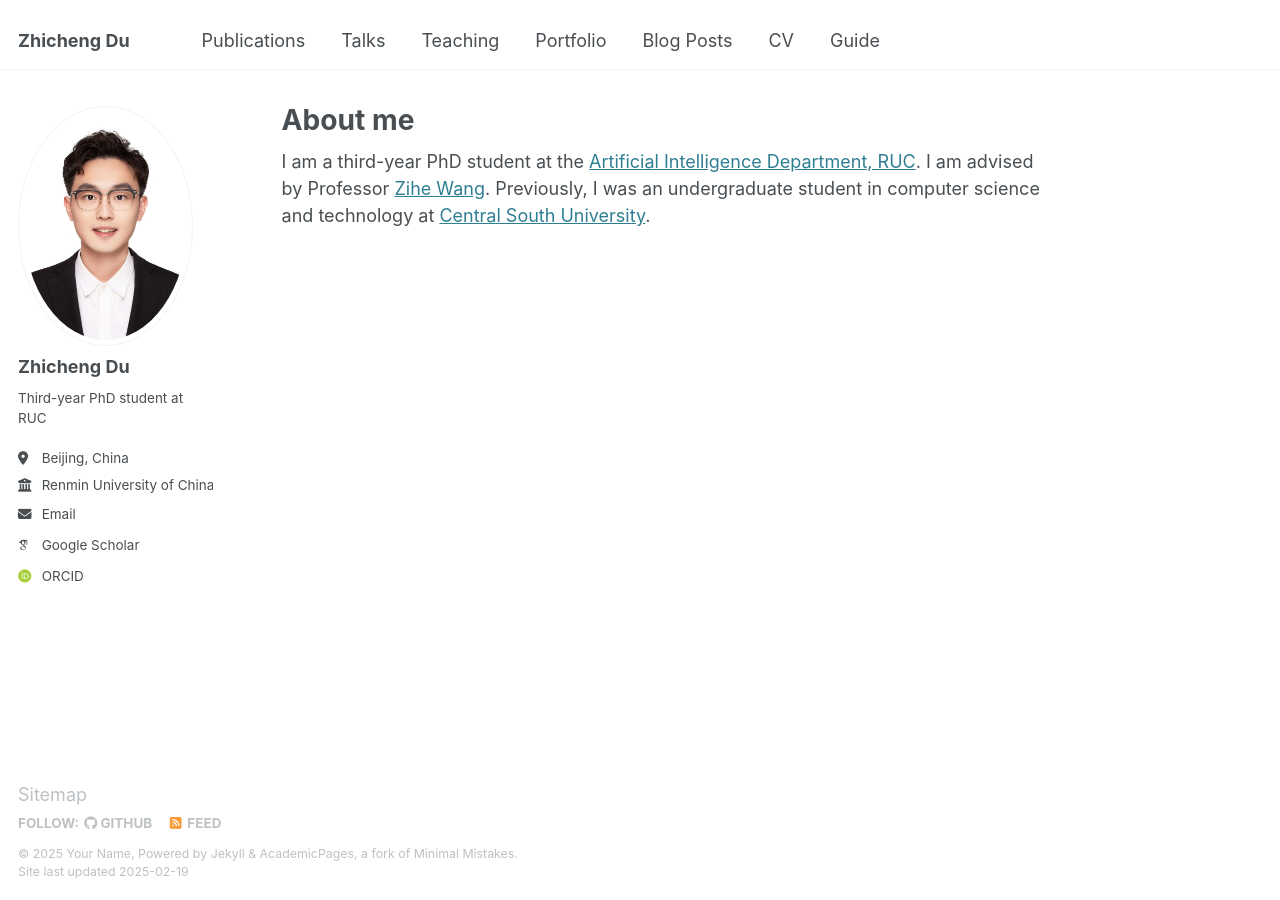
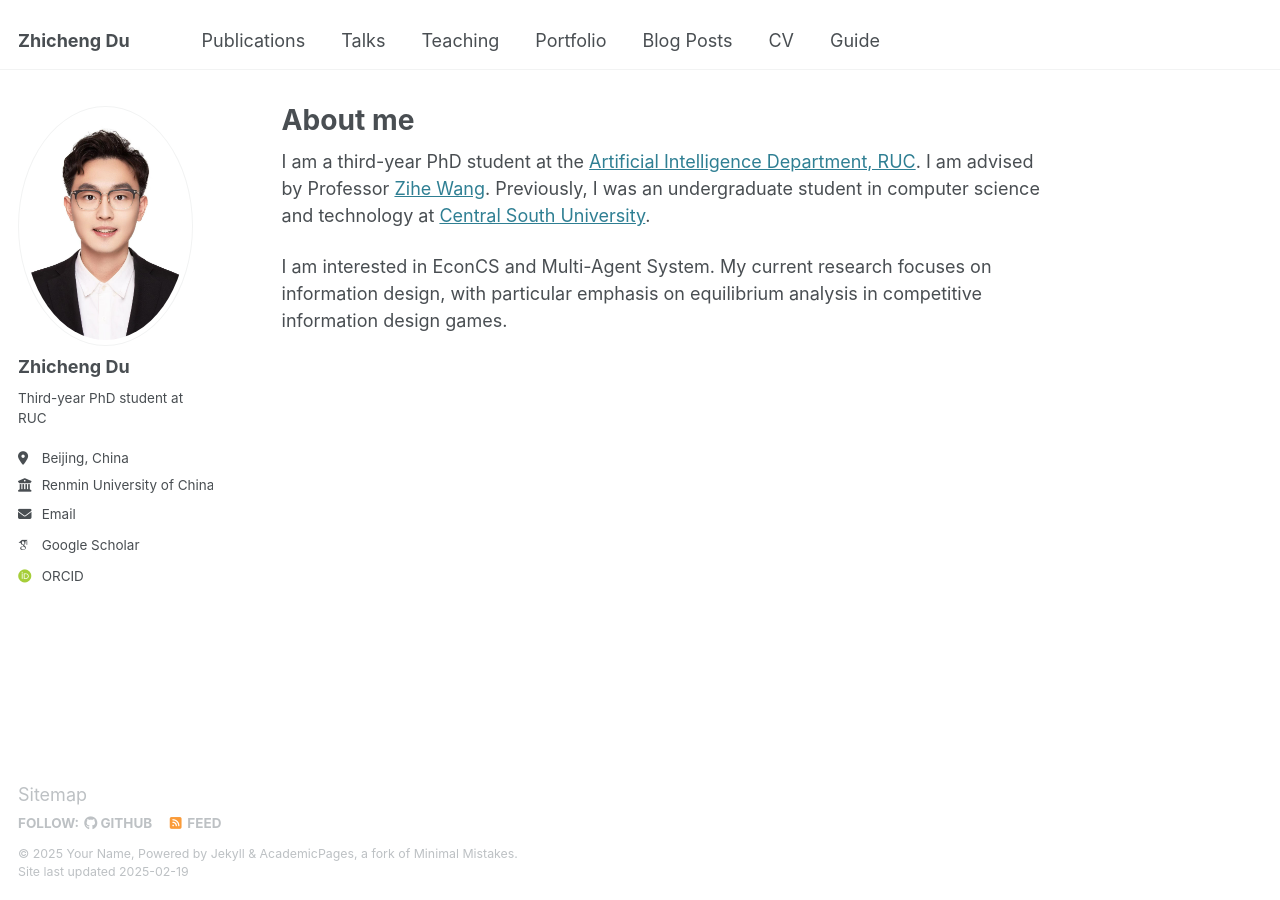
Before and after one commit to DUABC/zhichengdu, a Jekyll site: the page built from _pages/about.md, in a window 1280 px wide. Built offline with Jekyll 4.4.1, drawn with Linux system fonts in a browser that asks for light colours; some web fonts are replaced.

Commit message:
Update about.md

```diff
--- a/_pages/about.md
+++ b/_pages/about.md
@@ -10,3 +10,6 @@ redirect_from:
 I am a third-year PhD student at the [Artificial Intelligence Department, RUC](http://ai.ruc.edu.cn/).
 I am advised by Professor [Zihe Wang](https://gsai.ruc.edu.cn/wangzihe).
 Previously, I was an undergraduate student in computer science and technology at [Central South University](https://cse.csu.edu.cn/).
+
+I am interested in EconCS and Multi-Agent System.
+My current research focuses on information design, with particular emphasis on equilibrium analysis in competitive information design games.
```
